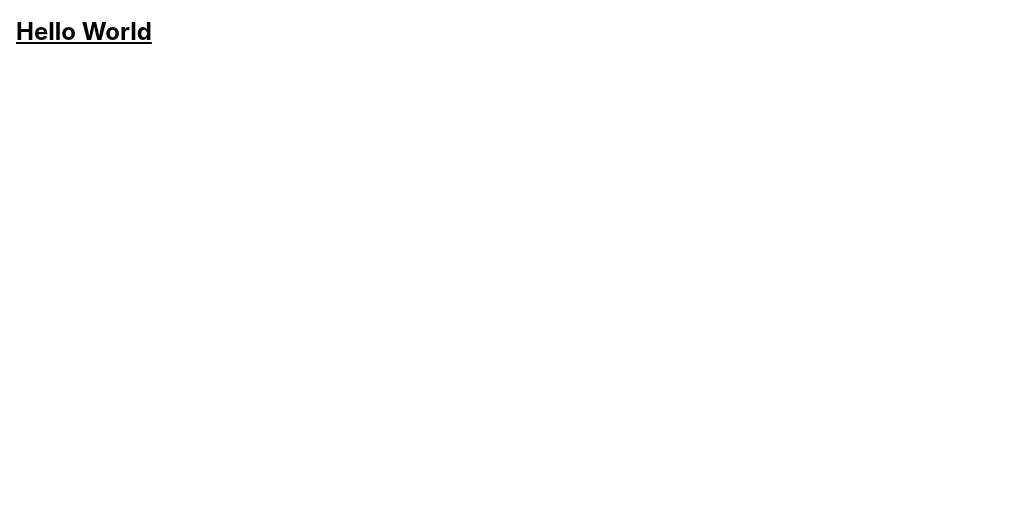
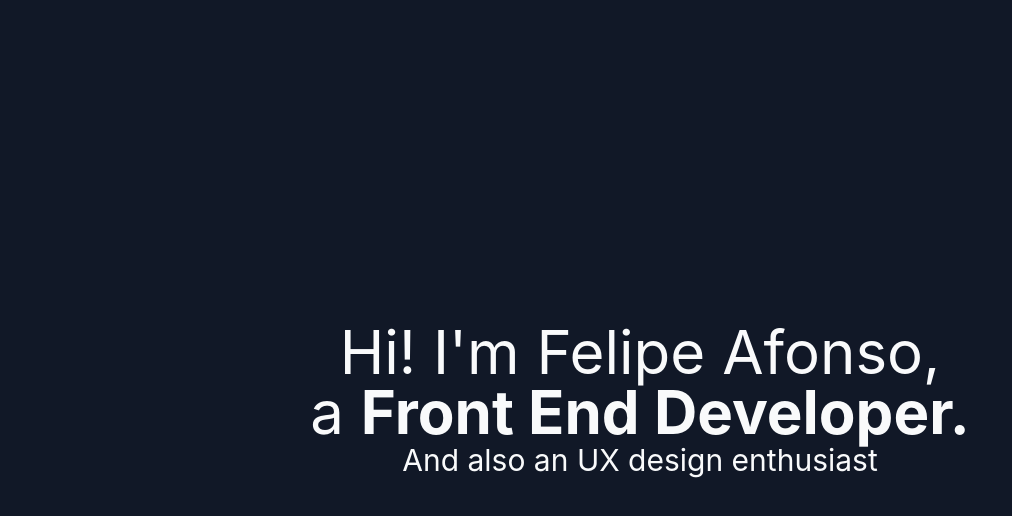
Before and after one commit to FelipeAfonso/portfolio-new, a React (Vite) app: page / in a window 1280 px wide. Shown: the top 516 px of the page, without its empty margins (0-1012 px from the left). Built offline with nearby package versions, Linux system fonts and the light colour scheme.

Commit message:
added the header

```diff
--- a/src/App.tsx
+++ b/src/App.tsx
@@ -1,7 +1,9 @@
+import { Header } from "./components/Header";
+
 function App() {
   return (
     <div>
-      <h1 className="text-2xl font-bold underline m-4">Hello World</h1>
+      <Header />
     </div>
   );
 }
--- /dev/null
+++ b/src/components/Header.tsx
@@ -0,0 +1,39 @@
+import { useEffect, useMemo, useState } from "react";
+
+const vowels = ["a", "e", "i", "o", "u"];
+
+const highlights = [
+  "essentialist",
+  "UX design enthusiast",
+  "map weirdo",
+  "tabletop RPG Dungeon Master",
+  "eternal student",
+];
+
+export const Header = () => {
+  const [highlightedTextIndex, setHighlightedTextIndex] = useState(0);
+
+  useEffect(() => {
+    setInterval(() => {
+      setHighlightedTextIndex((i) => (i >= highlights.length - 1 ? 0 : i + 1));
+    }, 3000);
+  }, []);
+
+  const selectedHighlight = useMemo(
+    () => highlights[highlightedTextIndex],
+    [highlightedTextIndex]
+  );
+
+  return (
+    <div className="flex flex-col items-center justify-center  bg-gray-900 p-4 h-screen">
+      <h1 className="text-6xl text-center text-gray-50">
+        Hi! I'm Felipe Afonso, <br />a <b>Front End Developer.</b>
+      </h1>
+      <h2 className="text-3xl text-center text-gray-50">
+        {`And also ${
+          vowels.includes(selectedHighlight[0].toLowerCase()) ? "an" : "a"
+        }  ${selectedHighlight}`}
+      </h2>
+    </div>
+  );
+};
```
